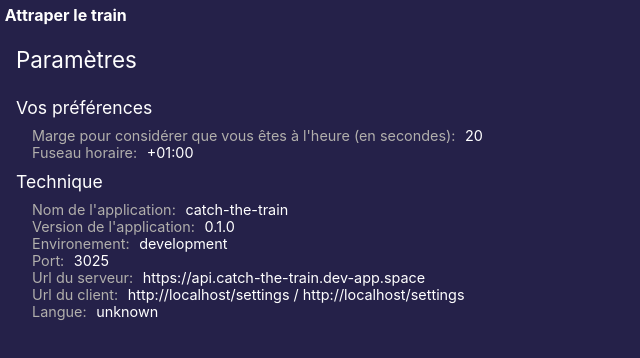
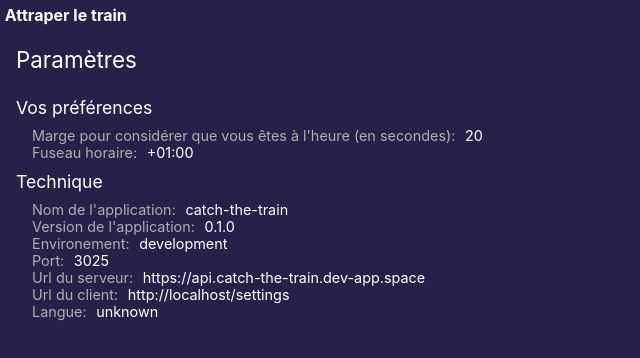
Before and after one commit to JulienRobberechts/catch-the-train-client, a React (Create React App) app: page /settings in a window 1280 px wide. Shown: the top 358 px of the page, without its empty margins (0-640 px from the left). Built offline with nearby package versions, Linux system fonts and the light colour scheme.

Commit message:
:recycle: clean

```diff
--- a/src/components/settingsPage/index.js
+++ b/src/components/settingsPage/index.js
@@ -15,8 +15,6 @@ const SettingsPage = () => {
     stationConfiguration,
     userConfiguration
   } = useSelector(selectToTheStation);
-
-  const clientUrl = window.location.href;
 
   return (
     <>
@@ -94,9 +92,7 @@ const SettingsPage = () => {
         <KeyValue>
           <Key>Url du client</Key>
           <EqualSign>:</EqualSign>
-          <Value>
-            {clientUrl} / {techConfig.CLIENT_URL}
-          </Value>
+          <Value>{techConfig.CLIENT_URL}</Value>
         </KeyValue>
         <KeyValue>
           <Key>Langue</Key>
```
